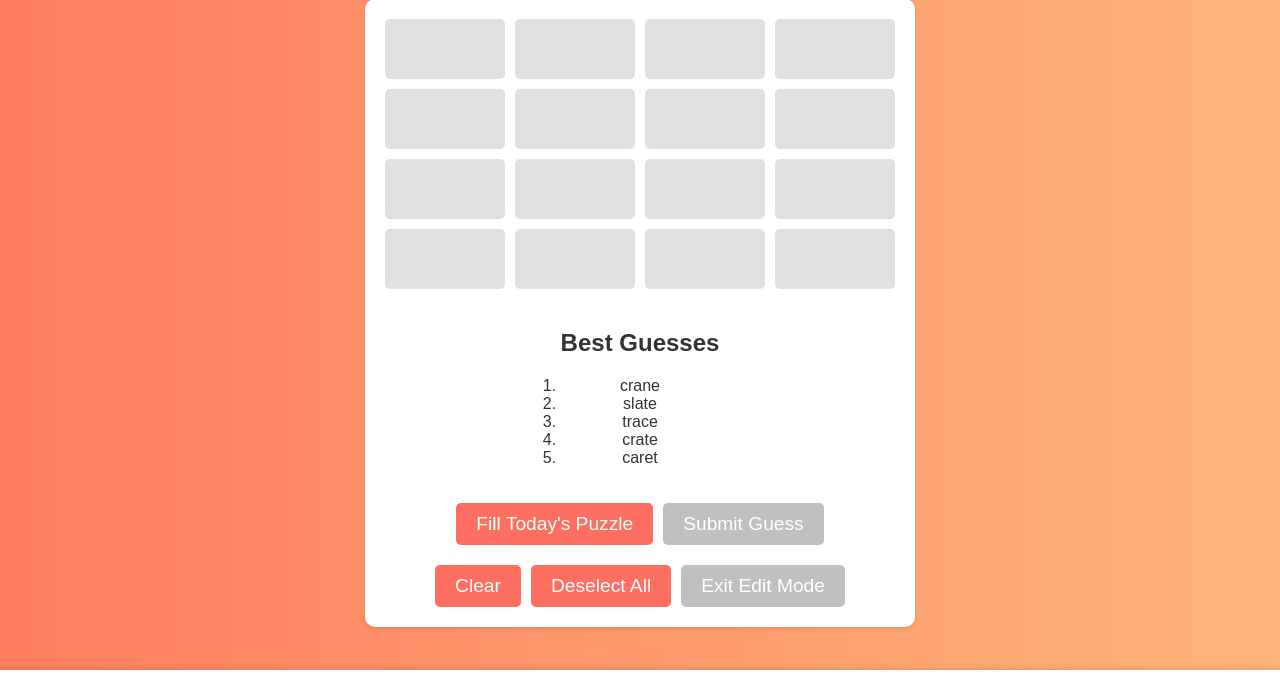
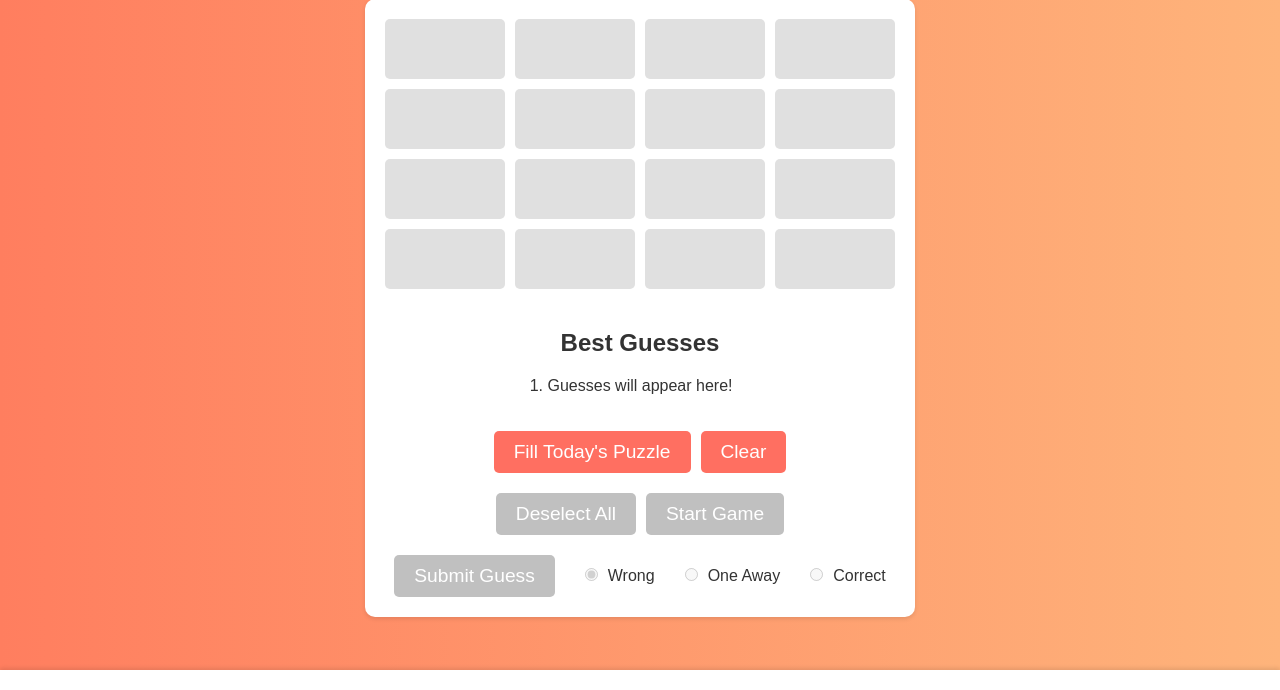
Before and after one commit to ajschrand/nyt-answer-key, a Flask app: page /connections in a window 1280 px wide. Shown: the part 110-800 px from the top of the page. Run offline with Flask 3, Linux system fonts and the light colour scheme; parts of the project's set-up code (start-up, migrations or seed data) failed here and were passed over.

Commit message:
progress connections playability in API, UI

```diff
--- a/static/styles.css
+++ b/static/styles.css
@@ -354,6 +354,25 @@ main {
 .grid-item.selected {
     background-color: #a0a0a0; /* Darker gray for selected items */
 }
+
+.radio-button-container {
+    display: flex;
+    align-items: center;
+    justify-content: center;
+    gap: 20px; /* Adjust the gap as needed */
+    margin-top: 20px; /* Adjust the top margin as needed */
+}
+
+.radio-button {
+    margin: 0 10px;
+    accent-color: #ff6f61; /* Customize the color to match your theme */
+}
+
+.radio-button + label {
+    margin-right: 20px;
+    font-size: 1.2em; /* Adjust as needed */
+    color: #333; /* Match the color to your theme */
+}
 /* ------------------------------------------------- */
 
 
--- a/templates/connections.html
+++ b/templates/connections.html
@@ -23,37 +23,59 @@
             <div id="best-guesses-container">
                 <h2>Best Guesses</h2>
                 <ol id="best-guesses-list">
-                    <li>crane</li>
-                    <li>slate</li>
-                    <li>trace</li>
-                    <li>crate</li>
-                    <li>caret</li>
+                    <li>Guesses will appear here!</li>
                 </ol>
             </div>
             <div class="button-container">
                 <button class="action-button" id="fillTodaysButton">Fill Today's Puzzle</button>
-                <button class="action-button" id="submitButton" disabled >Submit Guess</button>
+                <button class="action-button" id="clearButton">Clear</button>
             </div>
             <div class="button-container">
-                <button class="action-button" id="clearButton">Clear</button>
-                <button class="action-button" id="deselectButton">Deselect All</button>
-                <button class="action-button" id="editButton" disabled>Exit Edit Mode</button>
+                <button class="action-button" id="deselectButton" disabled>Deselect All</button>
+                <button class="action-button" id="editButton" disabled>Start Game</button>
+            </div>
+            <div class="radio-button-container">
+                <button class="action-button" id="submitButton" disabled >Submit Guess</button>
+                <label>
+                    <input type="radio" name="option" value="0" class="radio-button" disabled checked>Wrong
+                </label>
+                <label>
+                    <input type="radio" name="option" value="3" class="radio-button" disabled>One Away
+                </label>
+                <label>
+                    <input type="radio" name="option" value="4" class="radio-button" disabled>Correct
+                </label>
             </div>
         </div>
     </main>
     <footer class="footer"></footer>
     <script>
-        document.addEventListener("DOMContentLoaded", function() {
+        class Guess {
+            constructor(grouping, numGrouped) {
+                this.grouping = grouping;
+                this.numGrouped = numGrouped;
+            }
+        }
+
         const clearButton = document.getElementById("clearButton");
         const deselectButton = document.getElementById("deselectButton");
         const editButton = document.getElementById("editButton");
         const fillTodaysButton = document.getElementById("fillTodaysButton");
         const submitButton = document.getElementById("submitButton");
+
+        const radioButtons = document.querySelectorAll(".radio-button");
+        const bestGuessesList = document.getElementById("best-guesses-list");
+
         const gridItems = document.querySelectorAll(".grid-item");
         const inputs = document.querySelectorAll(".grid-item input");
 
+        let guesses = [];
+
         function deselectAllGridElements() {
-                gridItems.forEach(item => item.classList.remove("selected"));
+            gridItems.forEach(item => {
+                item.classList.remove("selected");
+                item.classList.add("selectable");
+            });
         }
 
         function checkAllInputsFilled() {
@@ -70,11 +92,18 @@
             inputs.forEach(input => {
                 input.disabled = false;
             });
+
+            radioButtons.forEach(button => {
+                button.disabled = true;
+            });
+
             clearButton.disabled = false;
             fillTodaysButton.disabled = false;
             submitButton.disabled = true;
+            deselectButton.disabled = true;
+
             gridItems.forEach(item => item.classList.remove('selectable'));
-                editButton.textContent = "Exit Edit Mode";
+            editButton.textContent = "Start Game";
 
             deselectAllGridElements();
         }
@@ -83,14 +112,25 @@
             inputs.forEach(input => {
                 input.disabled = true;
             });
+
+            radioButtons.forEach(button => {
+                button.disabled = false;
+            });
+
             clearButton.disabled = true;
             fillTodaysButton.disabled = true;
             submitButton.disabled = false;
+            deselectButton.disabled = false;
+
+            guesses = [];
+            submitGuesses();
+
             gridItems.forEach(item => item.classList.add('selectable'));
             editButton.textContent = "Edit Board";
         }
 
         clearButton.addEventListener("click", function() {
+            bestGuessesList.innerHTML = "";
             inputs.forEach(input => input.value = "");
             inputs[0].focus();
             editButton.disabled = true;
@@ -132,9 +172,47 @@
                 .catch(error => console.error('Error fetching words:', error));
         });
 
+        function submitGuesses() {
+            const wordList = Array.from(inputs).map(input => input.value);
+
+            fetch('/api/connections', {
+                method: 'POST',
+                headers: {
+                    'Content-Type': 'application/json'
+                },
+                body: JSON.stringify({ wordList, guesses })
+            })
+            .then(response => response.json())
+            .then(data => {
+                const groupings = data["result"];
+
+                console.log(groupings);
+
+                bestGuessesList.innerHTML = "";
+                let numGuesses = Math.min(groupings.length, 5);
+                for (let i = 0; i < numGuesses; i++) {
+                    const guess = groupings[i];
+                    const guessItem = document.createElement("li");
+                    guessItem.textContent = guess;
+                    bestGuessesList.appendChild(guessItem);
+                }
+            })
+            .catch(error => console.error('Error fetching guess suggestions:', error));
+
+            deselectAllGridElements();
+        }
+
         submitButton.addEventListener("click", function() {
-                // Add your submit logic here
-                deselectAllGridElements();
+            const selectedItems = document.querySelectorAll(".grid-item.selected");
+            if (selectedItems.length !== 4) return;  // Ignore clicks when not all items are selected
+
+            const grouping = Array.from(selectedItems)
+                                .map(item => item.querySelector("input").value)
+            const numGrouped = parseInt(document.querySelector('input[name="option"]:checked').value);
+            const guess = new Guess(grouping, numGrouped);
+            guesses.push(guess);
+
+            submitGuesses();
         });
 
         gridItems.forEach(item => {
@@ -169,7 +247,6 @@
                 }
             });
         });
-        });
     </script>
 </body>
 </html>
--- a/web_app.py
+++ b/web_app.py
@@ -3,7 +3,7 @@ from random import shuffle
 
 from spelling_bee.spelling_bee import auto_spelling_bee
 from wordle.wordle import generate_guesses
-
+from connections.connections import reduce_all_guesses
 from sudoku.sudoku import auto_sudoku
 from letter_boxed.letter_boxed import auto_letter_boxed
 
@@ -91,7 +91,15 @@ def api_sudoku_hard():
     result = sudoku
     return jsonify(result=result)
 
-
+# API endpoint for getting connections answers for the passed guesses
+@app.route('/api/connections', methods=['POST'])
+def api_connections():
+    data = request.get_json()
+    word_list = data.get('wordList')
+    guesses = data.get('guesses')
+    remaining_groupings = reduce_all_guesses(word_list, guesses)
+    result = list(remaining_groupings.keys())
+    return jsonify(result=result)
 
 # API endpoint for getting today's connections puzzle
 @app.route('/api/connections/todays_puzzle', methods=['GET'])
```
Also changed, not shown: connections/connections.py (+14 -0 lines), templates/index.html (+10 -2 lines), templates/letter_boxed.html (+11 -12 lines), templates/wordle.html (+7 -6 lines). Lines whose indentation alone changed are shown as unchanged.
